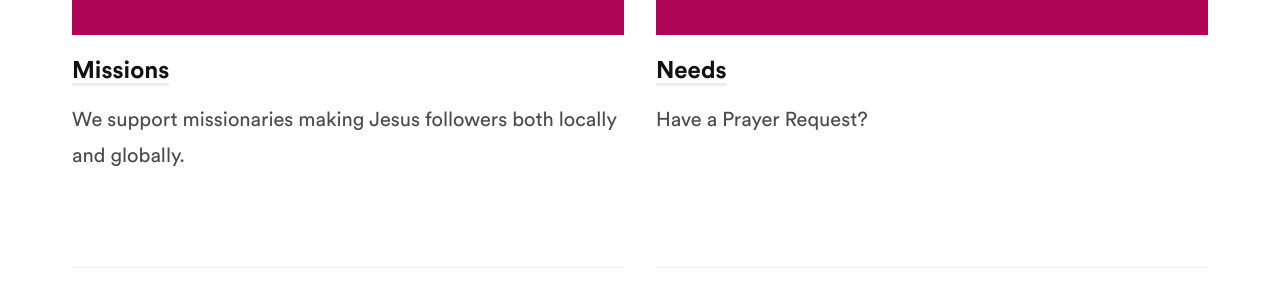
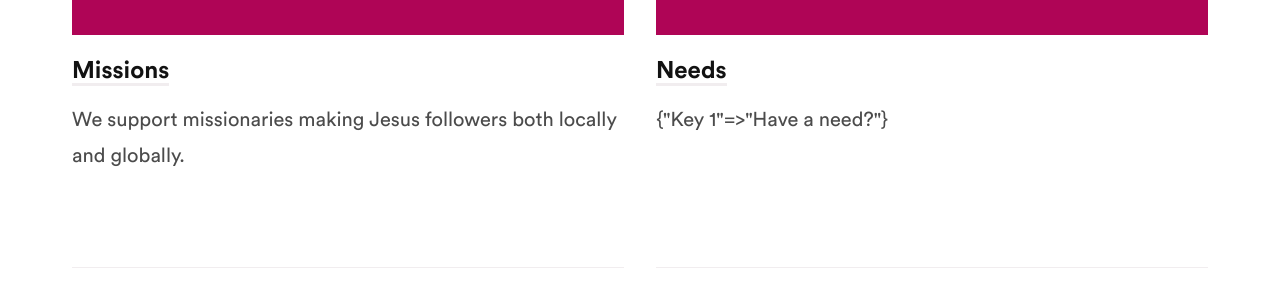
Before and after one commit to kevinrupert/nhcc-web-production, a Jekyll site: the page built from community.md, in a window 1280 px wide and 900 px high, scrolled down 1108 px. Shown: the part 150-450 px from the top of the window. Built offline with Jekyll 4.4.1, drawn with Linux system fonts in a browser that asks for light colours; comment, search, counter and statistics services are not loaded.

Commit message:
Updated Community

```diff
--- a/community.md
+++ b/community.md
@@ -11,7 +11,8 @@ Small Groups image: "/uploads/placeholder.svg"
 Missions headline: We support missionaries making Jesus followers both locally and
   globally.
 Missions image: "/uploads/placeholder.svg"
-Needs headline: Have a Prayer Request?
+Needs headline:
+  Key 1: Have a need?
 Needs image: "/uploads/placeholder.svg"
 Give headline: Our church relies on the generosity of donors to fulfill the mission
   of making Jesus followers of the whole family.
```
